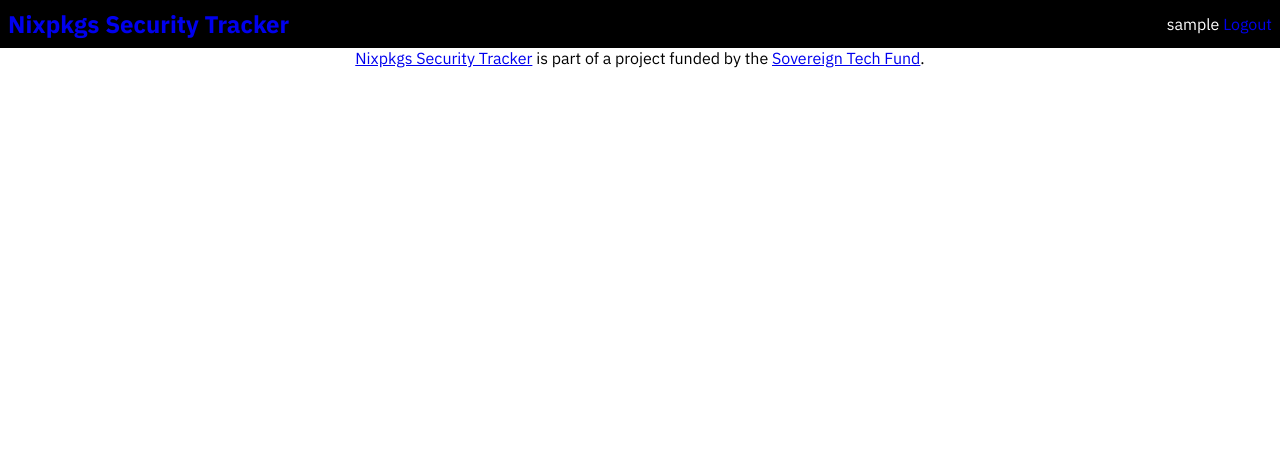
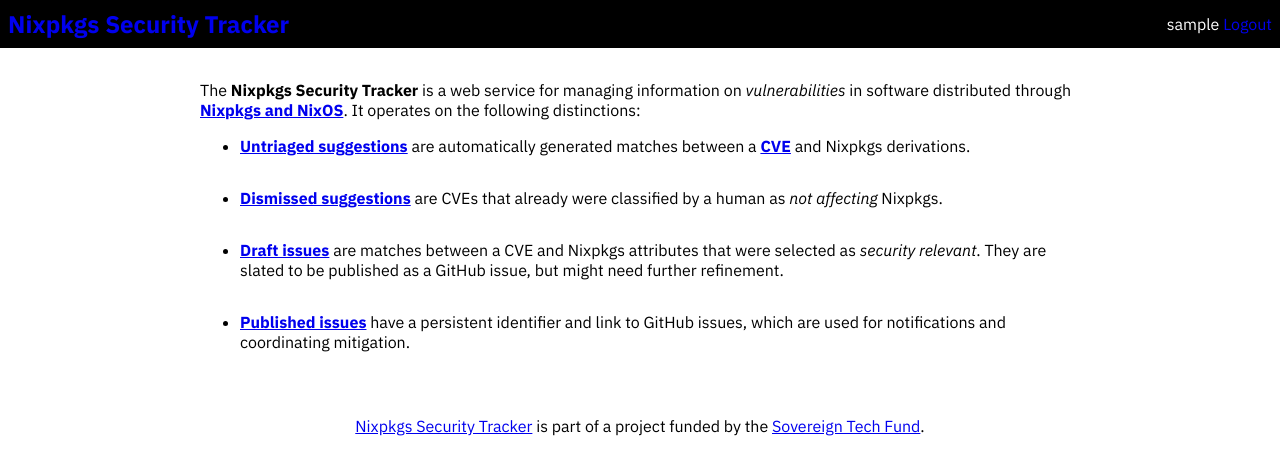
Before and after one commit to Nix-Security-WG/nix-security-tracker, a Django app: page / in a window 1280 px wide. Shown: the top 475 px of the page. Run offline with Django 4.2, Linux system fonts and the light colour scheme; the visitor is signed in with stand-in values (Sample User, id 1); parts of the project's set-up code (start-up, migrations or seed data) failed here and were passed over; some libraries are stand-ins or nearby versions.

Commit message:
feat: show overview on frontpage (#450)
Co-authored-by: Valentin Gagarin <valentin@gagarin.work>

```diff
--- a/src/website/webview/static/style.css
+++ b/src/website/webview/static/style.css
@@ -453,6 +453,19 @@ nav.issue-pipeline {
 nav.issue-pipeline ul {
   padding: 0;
   margin: 0;
+}
+
+#overview {
+  margin: auto;
+  padding: 2em;
+}
+
+#overview a {
+  font-weight: 700;
+}
+
+#overview li {
+  margin-bottom: 2em;
 }
 
 #suggestion-list {
@@ -976,4 +989,8 @@ button:hover {
   .nixpkgs-package h3 .pkgs {
     display: none;
   }
+
+  #overview ul {
+    padding-left: 1em;
+  }
 }
--- a/src/website/webview/templates/home_view.html
+++ b/src/website/webview/templates/home_view.html
@@ -1 +1,25 @@
 {% extends "base.html" %}
+
+{% block content %}
+
+<article id="overview" class="page-width">
+  The <strong>Nixpkgs Security Tracker</strong> is a web service for managing information on <em>vulnerabilities</em> in software distributed through <a href="https://github.com/nixos/nixpkgs">Nixpkgs and NixOS</a>.
+  It operates on the following distinctions:
+  <ul>
+    <li>
+      <a href="/suggestions">Untriaged suggestions</a> are automatically generated matches between a <a href="https://www.cve.org/ResourcesSupport/Glossary#glossaryCVE">CVE</a> and Nixpkgs derivations.
+    </li>
+    <li>
+      <a href="/dismissed">Dismissed suggestions</a> are CVEs that already were classified by a human as <em>not affecting</em> Nixpkgs.
+    </li>
+    <li>
+      <a href="/drafts">Draft issues</a> are matches between a CVE and Nixpkgs attributes that were selected as <em>security relevant</em>.
+      They are slated to be published as a GitHub issue, but might need further refinement.
+    </li>
+    <li>
+      <a href="/issues">Published issues</a> have a persistent identifier and link to GitHub issues, which are used for notifications and coordinating mitigation.
+    </li>
+  <ul>
+</article>
+
+{% endblock %}
```
